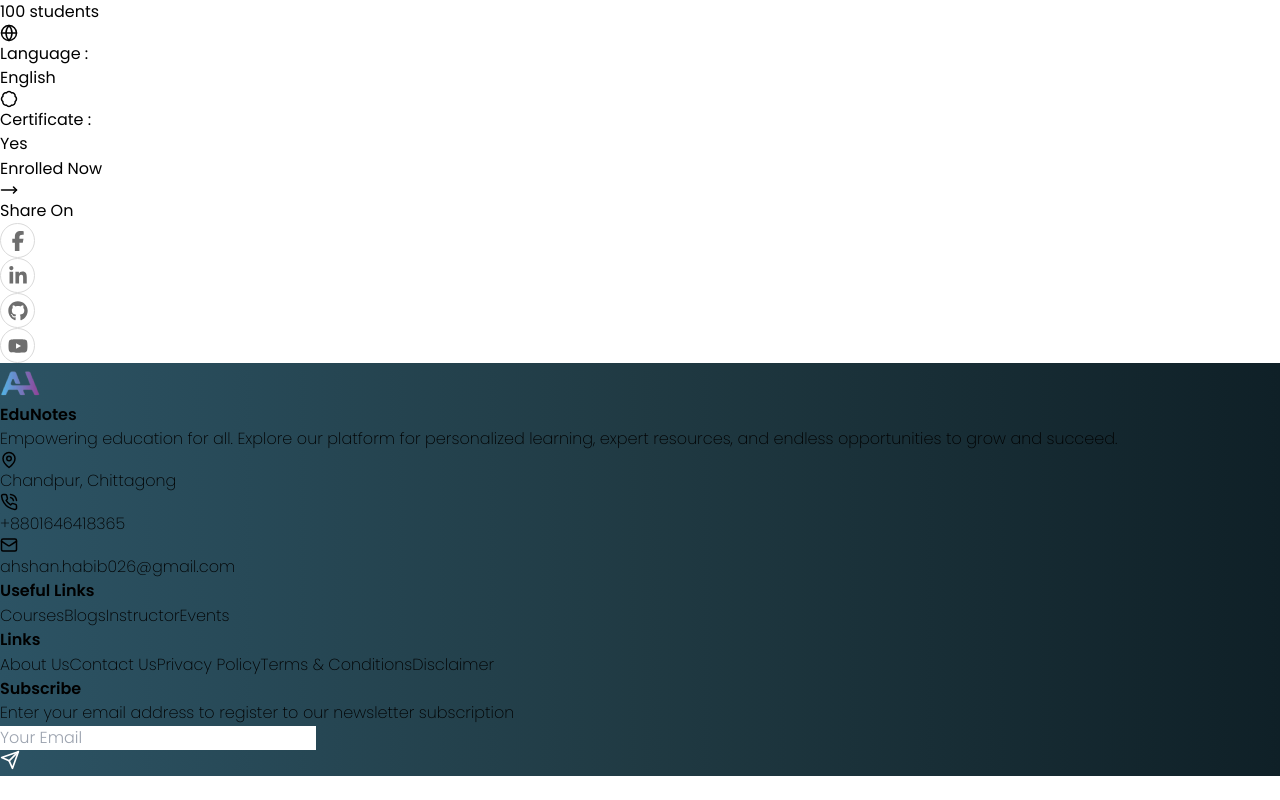
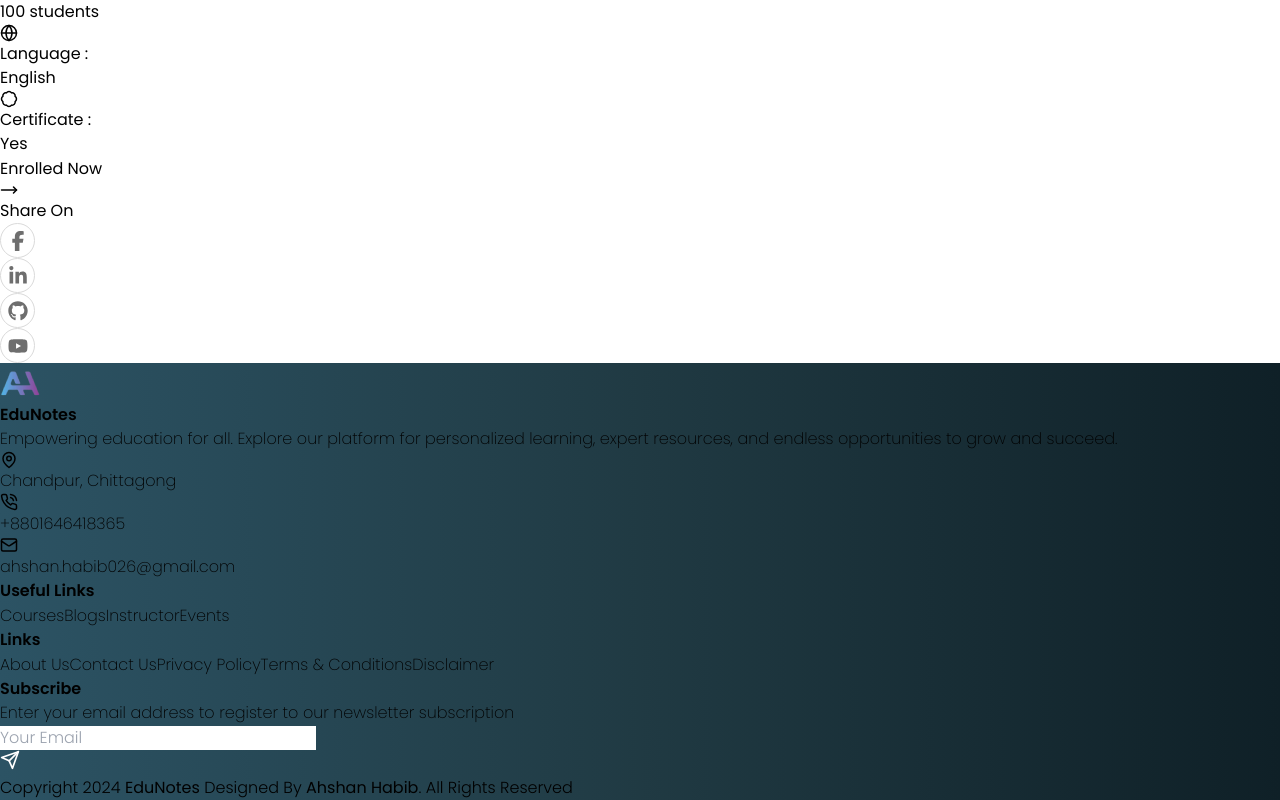
Before and after one commit to AhshanHabib26/Edu-Notes-Client, a React (Vite) app: page /courses/1 in a window 1280 px wide. Shown: the part 6623-7423 px from the top of the page. Before the commit the page ends 7399 px from the top, so only its background shows below. Built offline with nearby package versions, Linux system fonts and the light colour scheme.

Commit message:
Footer Copyright Info Added and Code Updated

```diff
--- a/src/components/ui/Footer.tsx
+++ b/src/components/ui/Footer.tsx
@@ -4,6 +4,7 @@ import FooterInfo from "./Footer/FooterInfo";
 import FooterUsefulLinks from "./Footer/FooterUsefulLinks";
 import FooterLinks from "./Footer/FooterLinks";
 import FooterInput from "./Footer/FooterInput";
+import CopyrightInfo from "./Footer/CopyrightInfo";
 
 const Footer = () => {
   return (
@@ -11,11 +12,12 @@ const Footer = () => {
       <div className={`${Styles.FooterContainer} py-10`}>
         <Container>
           <div className="grid text-white grid-cols-1 md:grid-cols-2 lg:grid-cols-4 gap-5">
-           <FooterInfo/>
-           <FooterUsefulLinks/>
-            <FooterLinks/>
-            <FooterInput/>
+            <FooterInfo />
+            <FooterUsefulLinks />
+            <FooterLinks />
+            <FooterInput />
           </div>
+          <CopyrightInfo />
         </Container>
       </div>
     </div>
--- /dev/null
+++ b/src/components/ui/Footer/CopyrightInfo.tsx
@@ -0,0 +1,21 @@
+
+import { Link } from "react-router-dom";
+
+const CopyrightInfo = () => {
+  const year = new Date().getFullYear();
+
+  return (
+    <div className="flex items-center justify-center mt-20 text-white">
+        <p className="text-md poppins-light ml-2 text-center">
+          Copyright {year} <Link className="text-[#FC4F4F] poppins-regular" to="/">EduNotes</Link> Designed By{" "}
+          <a className="text-[#FC4F4F] poppins-regular" target="_blank" href="https://www.linkedin.com/in/ahshanhabib26/">
+            Ahshan Habib
+          </a>
+          . All Rights Reserved
+        </p>
+
+    </div>
+  );
+};
+
+export default CopyrightInfo;
--- a/src/components/ui/Footer/FooterInput.tsx
+++ b/src/components/ui/Footer/FooterInput.tsx
@@ -1,6 +1,16 @@
 import { Send } from "lucide-react";
+import { FormEvent, useState } from "react";
+import toast from "react-hot-toast";
 
 const FooterInput = () => {
+  const [email, setEmail] = useState("");
+
+  const handleSubmuit = (e: FormEvent) => {
+    e.preventDefault();
+    toast.success("Thanks For Subscribe", { id: "subscribeId" });
+    setEmail("");
+  };
+
   return (
     <div>
       <h1 className="text-xl poppins-semibold">Subscribe</h1>
@@ -9,10 +19,13 @@ const FooterInput = () => {
           Enter your email address to register to our newsletter subscription
         </p>
         <div className="mt-5 relative">
-          <form action="">
+          <form onSubmit={handleSubmuit}>
             <input
               className="w-full h-[50px] outline-none text-md poppins-light pl-2 text-[#001D25] relative"
               type="email"
+              name="email"
+              value={email}
+              onChange={(e) => setEmail(e.target.value)}
               required
               placeholder="Your Email"
             />
--- a/src/components/ui/Instructor.tsx
+++ b/src/components/ui/Instructor.tsx
@@ -26,7 +26,7 @@ const instructorData = [
     image: imgThree,
   },
   {
-    id: "3",
+    id: "4",
     instructorName: "David Wilson",
     designation: "Designer",
     image: imgFour,
--- a/src/components/ui/Testimonial.tsx
+++ b/src/components/ui/Testimonial.tsx
@@ -26,7 +26,11 @@ const Testimonial = () => {
         </div>
         <div className="grid grid-cols-1 lg:grid-cols-2 gap-5 max-w-6xl mx-auto">
           <div className=" rounded-lg p-2">
-            <img className="h-[300px] w-full object-cover"  src={TestimonialImg} alt="" />
+            <img
+              className="h-[300px] w-full object-cover"
+              src={TestimonialImg}
+              alt=""
+            />
           </div>
           <div>
             <SwiperComponent
@@ -37,15 +41,25 @@ const Testimonial = () => {
             >
               {testimonials.map((testimonial) => (
                 <div key={testimonial.id}>
-                  <SwiperSlide>
+                  <SwiperSlide key={testimonial.id}>
                     <div className="border border-gray-200 rounded-lg p-8 flex items-center justify-center flex-col shadow-xl cursor-pointer">
                       <div>
-                        <img className="w-[100px] h-[100px] rounded-full border object-cover" src={testimonial.image} alt="" />
+                        <img
+                          className="w-[100px] h-[100px] rounded-full border object-cover"
+                          src={testimonial.image}
+                          alt=""
+                        />
                       </div>
-                      <h1 className="text-md poppins-regular text-center my-4">{testimonial.review}</h1>
+                      <h1 className="text-md poppins-regular text-center my-4">
+                        {testimonial.review}
+                      </h1>
                       <div className="text-center">
-                        <h1 className="text-xl poppins-semibold">{testimonial.name}</h1>
-                        <p className="text-md poppins-light">{testimonial.occupation}</p>
+                        <h1 className="text-xl poppins-semibold">
+                          {testimonial.name}
+                        </h1>
+                        <p className="text-md poppins-light">
+                          {testimonial.occupation}
+                        </p>
                       </div>
                     </div>
                   </SwiperSlide>
```
